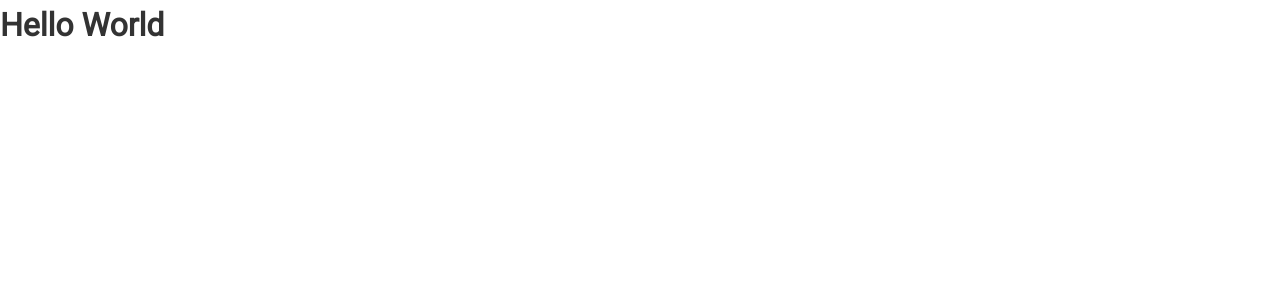
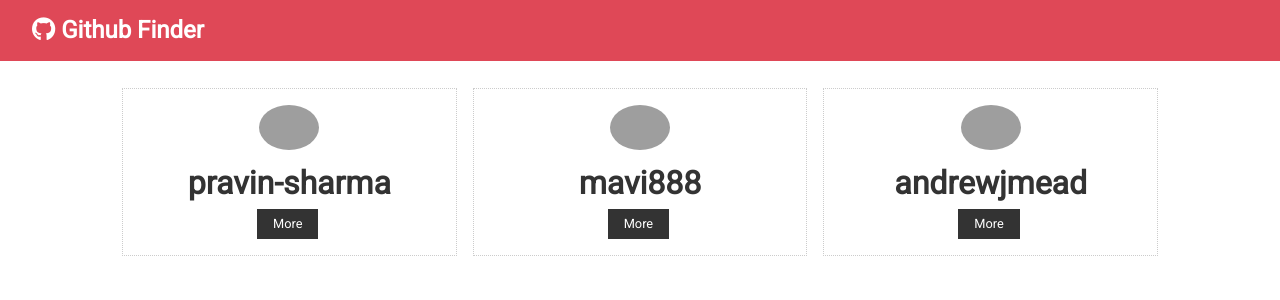
Before and after one commit to pravin-sharma/GithubFinder, a React (Create React App) app: page / in a window 1280 px wide. Shown: the top 300 px of the page. Built offline with nearby package versions, Linux system fonts and the light colour scheme; grey boxes are pictures that could not be loaded.

Commit message:
added Navbar Users & UserItem Component

```diff
--- a/public/index.html
+++ b/public/index.html
@@ -8,7 +8,8 @@
   <meta name="theme-color" content="#000000" />
   <meta name="description" content="Web site created using create-react-app" />
   <link rel="apple-touch-icon" href="%PUBLIC_URL%/logo192.png" />
-  <link rel="manifest" href="%PUBLIC_URL%/manifest.json" />
+  <script src="https://kit.fontawesome.com/c8dde5e660.js" crossorigin="anonymous"></script>
+
   <title>React App</title>
 </head>
 
--- a/src/App.js
+++ b/src/App.js
@@ -1,12 +1,21 @@
+import React, { Component } from 'react'
+import './App.css';
+import Navbar from './components/layouts/Navbar';
+import Users from './components/users/Users';
 
-import './App.css';
 
-function App() {
-  return (
-    <div className="App">
-      <h1>Hello World</h1>
-    </div>
-  );
+class App extends Component {
+  render() {
+    return (
+      <div className="App" >
+        < Navbar />
+        <div className='container'>
+          <Users />
+        </div>
+      </div>
+    );
+  }
+
 }
 
 export default App;
--- /dev/null
+++ b/src/components/layouts/Navbar.js
@@ -0,0 +1,21 @@
+import React, { Component } from 'react';
+
+class Navbar extends Component {
+
+    static defaultProps = {
+        title: "Github Finder",
+        icon: "fab fa-github"
+    }
+
+    render() {
+        return (
+            <nav className='navbar bg-primary'>
+                <h1>
+                    <i className={this.props.icon} /> {this.props.title}
+                </h1>
+            </nav >
+        )
+    }
+}
+
+export default Navbar
--- /dev/null
+++ b/src/components/users/UserItem.js
@@ -0,0 +1,16 @@
+import React, { Component } from 'react'
+
+class UserItem extends Component {
+    render() {
+        const { login, avatar_url, html_url } = this.props.user;
+        return (
+            <div className='card text-center'>
+                <img src={avatar_url} alt={login} className='round-img ' style={{ width: '60px' }} />
+                <h1>{login}</h1>
+                <a href={html_url} className='btn btn-dark btn-sm'>More</a>
+            </div>
+        )
+    }
+}
+
+export default UserItem
--- /dev/null
+++ b/src/components/users/Users.js
@@ -0,0 +1,47 @@
+import React, { Component } from 'react'
+import UserItem from './UserItem'
+
+class Users extends Component {
+
+    state = {
+        users: [
+            {
+                "id": 1,
+                "login": "pravin-sharma",
+                "avatar_url": "https://avatars.githubusercontent.com/u/32671972?v=4",
+                "html_url": "https://github.com/pravin-sharma",
+            },
+            {
+                "id": 2,
+                "login": "mavi888",
+                "avatar_url": "https://avatars.githubusercontent.com/u/7993283?v=4",
+                "html_url": "https://github.com/mavi888"
+            },
+            {
+                "id": 3,
+                "login": "andrewjmead",
+                "avatar_url": "https://avatars.githubusercontent.com/u/2992789?v=4",
+                "html_url": "https://github.com/andrewjmead",
+            }
+        ]
+    }
+
+    render() {
+        return (
+            <div style={userStyle}>
+                {this.state.users.map(user => (
+                    <UserItem key={user.id} user={user} />
+                )
+                )}
+            </div>
+        )
+    }
+}
+
+const userStyle = {
+    display: 'grid',
+    gridTemplateColumns: 'repeat(3, 1fr)',
+    gridGap: '1rem'
+}
+
+export default Users
--- a/src/index.js
+++ b/src/index.js
@@ -6,6 +6,5 @@ import App from './App';
 ReactDOM.render(
   <React.StrictMode>
     <App />
-  </React.StrictMode>,
-  document.getElementById('root')
+  </React.StrictMode>, document.getElementById('root')
 );
```
